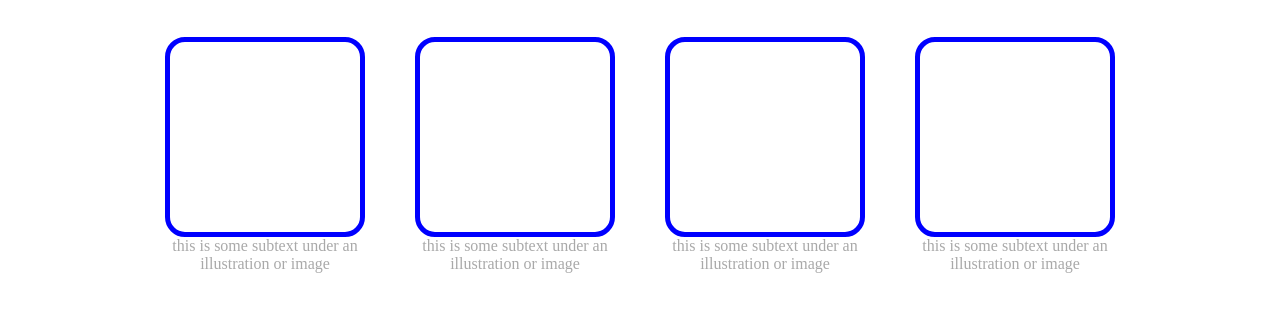
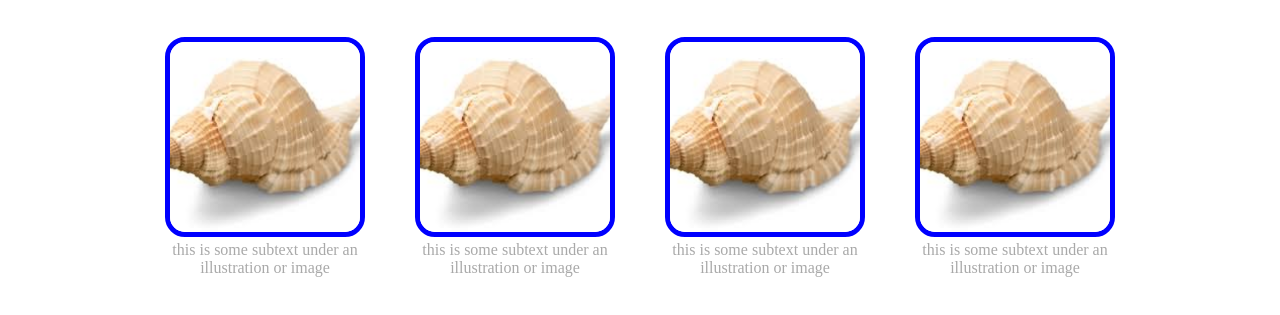
Before and after one commit to FraQuartu/css-project, a plain HTML site: page index.html in a window 1280 px wide. Shown: the part 565-880 px from the top of the page. Drawn offline with Linux system fonts and the light colour scheme.

Commit message:
Add awful images

```diff
--- a/index.html
+++ b/index.html
@@ -35,19 +35,19 @@
         <div class="title">Some random information</div>
         <div class="cards-container">
           <div class="card">
-            <div class="image-container"></div>
+            <img src="./img/shell.jpg">
             <div class="description">this is some subtext under an illustration or image</div>
           </div>
           <div class="card">
-            <div class="image-container"></div>
+            <img src="./img/shell.jpg">
             <div class="description">this is some subtext under an illustration or image</div>
           </div>
           <div class="card">
-            <div class="image-container"></div>
+            <img src="./img/shell.jpg">
             <div class="description">this is some subtext under an illustration or image</div>
           </div>
           <div class="card">
-            <div class="image-container"></div>
+            <img src="./img/shell.jpg">
             <div class="description">this is some subtext under an illustration or image</div>
           </div>
         </div>
--- a/style.css
+++ b/style.css
@@ -138,9 +138,10 @@ button {
 }
 
 
-.card .image-container {
+.card img {
   border: 5px solid blue;
   border-radius: 20px;
+  object-fit: cover;
   height: 200px;
   width: 200px;
 }
```
Also changed, not shown: img/shell.jpg (added).
